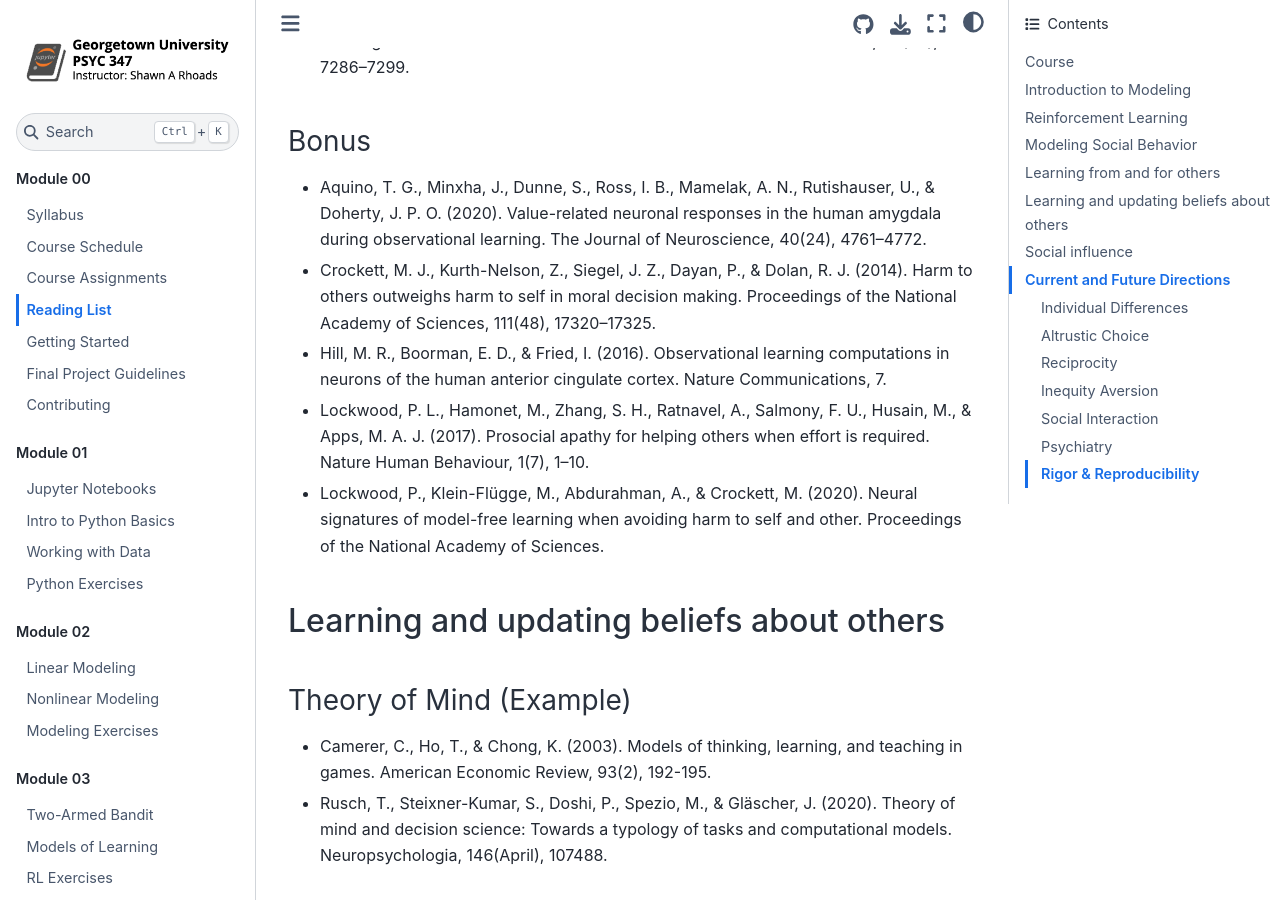
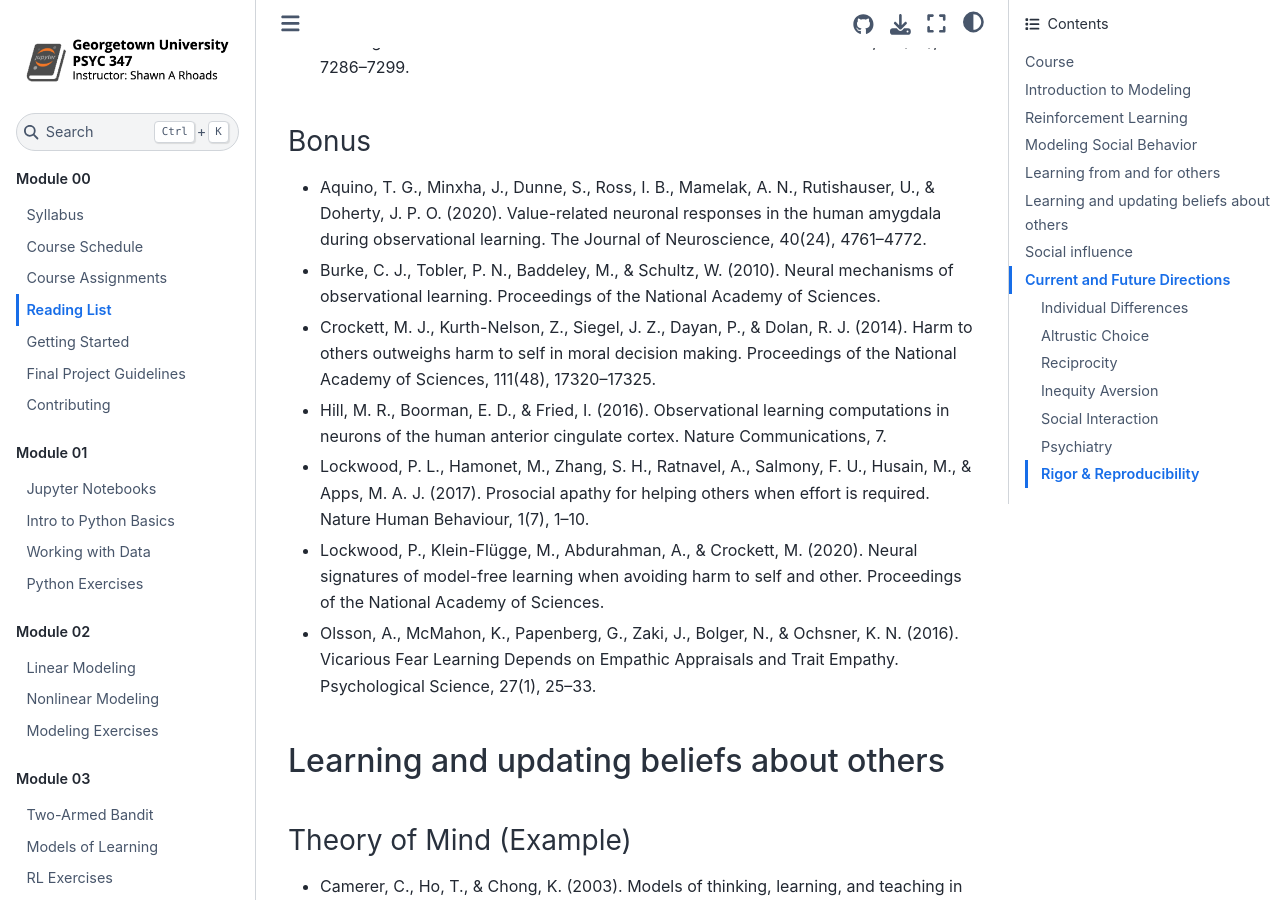
Before and after one commit to shawnrhoads/gu-psyc-347, a Jupyter Book: the page built from docs/module-00-03_Reading-List.md, in a window 1280 px wide and 900 px high, scrolled down 2445 px. Built offline with Jupyter Book 1.0.4 settings and Sphinx 7.4.7 and the Sphinx Book theme 1.1.4, drawn with Linux system fonts in a browser that asks for light colours.

Commit message:
Update module-00-03_Reading-List.md

```diff
--- a/docs/module-00-03_Reading-List.md
+++ b/docs/module-00-03_Reading-List.md
@@ -45,10 +45,12 @@ Cushman, F., & Gershman, S. (2019). Editors’ Introduction: Computational Appro
 
 #### Bonus
 - Aquino, T. G., Minxha, J., Dunne, S., Ross, I. B., Mamelak, A. N., Rutishauser, U., & Doherty, J. P. O. (2020). Value-related neuronal responses in the human amygdala during observational learning. The Journal of Neuroscience, 40(24), 4761–4772.
+- Burke, C. J., Tobler, P. N., Baddeley, M., & Schultz, W. (2010). Neural mechanisms of observational learning. Proceedings of the National Academy of Sciences.
 - Crockett, M. J., Kurth-Nelson, Z., Siegel, J. Z., Dayan, P., & Dolan, R. J. (2014). Harm to others outweighs harm to self in moral decision making. Proceedings of the National Academy of Sciences, 111(48), 17320–17325.
 - Hill, M. R., Boorman, E. D., & Fried, I. (2016). Observational learning computations in neurons of the human anterior cingulate cortex. Nature Communications, 7.
 - Lockwood, P. L., Hamonet, M., Zhang, S. H., Ratnavel, A., Salmony, F. U., Husain, M., & Apps, M. A. J. (2017). Prosocial apathy for helping others when effort is required. Nature Human Behaviour, 1(7), 1–10.
 - Lockwood, P., Klein-Flügge, M., Abdurahman, A., & Crockett, M. (2020). Neural signatures of model-free learning when avoiding harm to self and other. Proceedings of the National Academy of Sciences.
+- Olsson, A., McMahon, K., Papenberg, G., Zaki, J., Bolger, N., & Ochsner, K. N. (2016). Vicarious Fear Learning Depends on Empathic Appraisals and Trait Empathy. Psychological Science, 27(1), 25–33.
 
 ### Learning and updating beliefs about others
 
```
